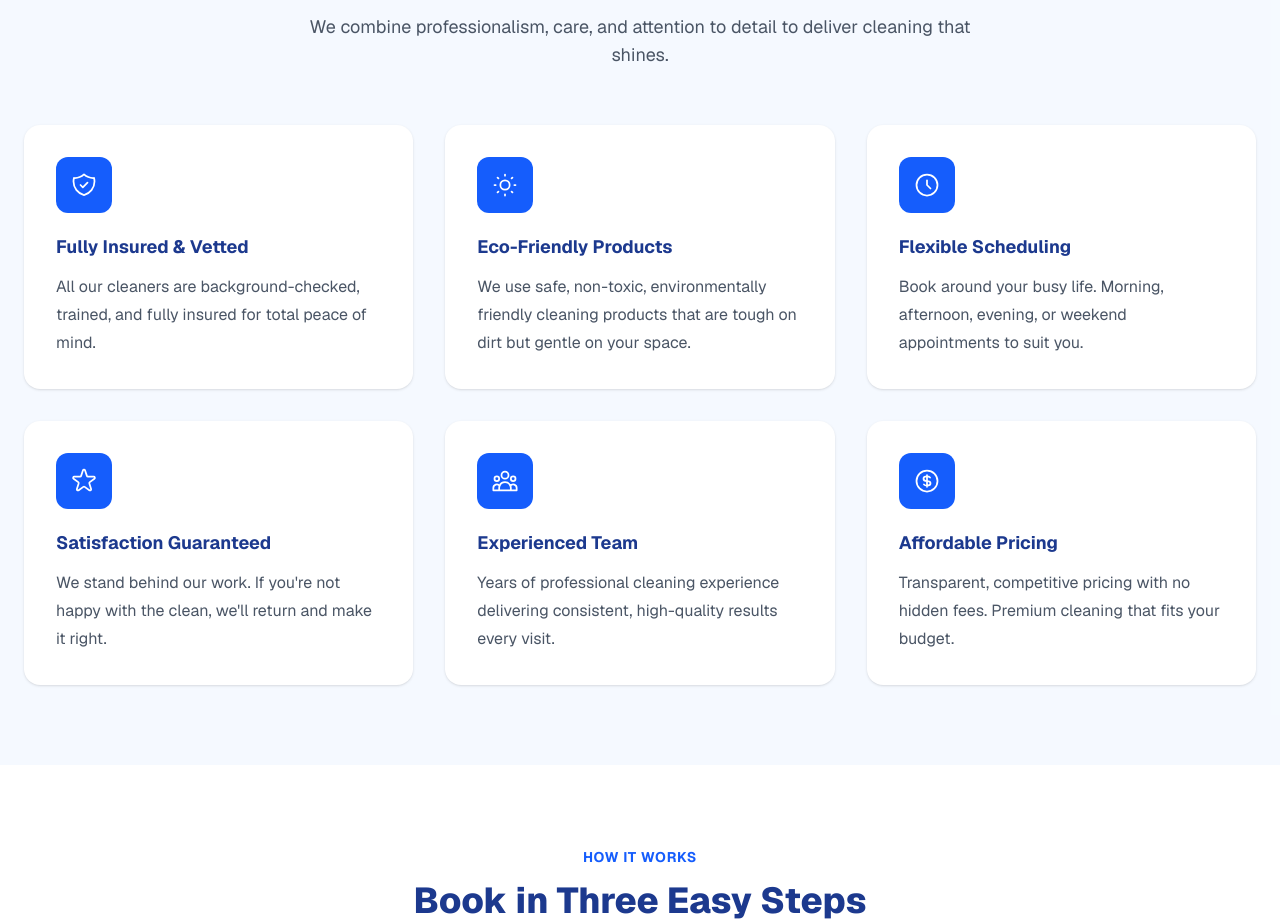
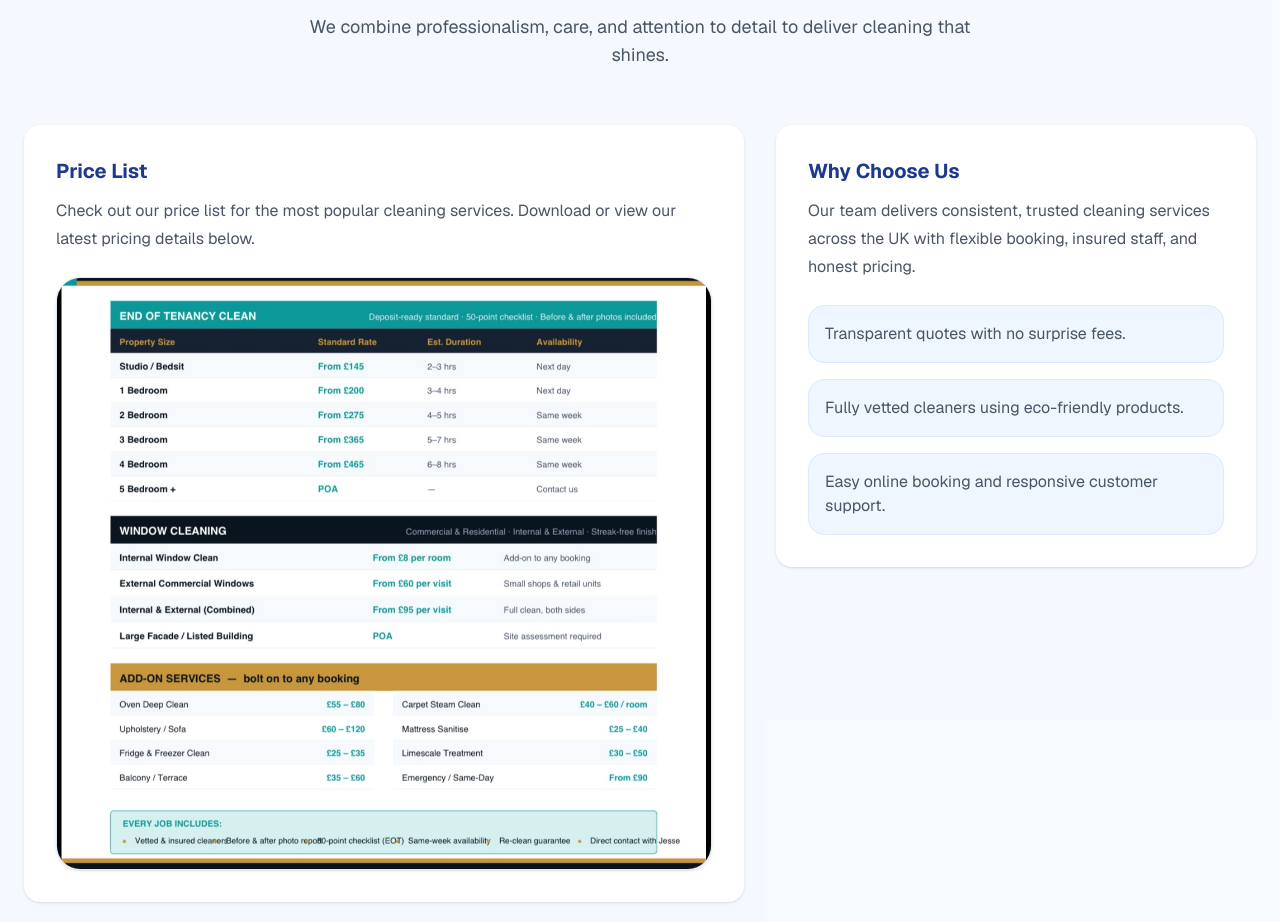
Before and after one commit to WilliamAziza/diamond-cleanerss, a Next.js app: page / in a window 1280 px wide. Shown: the part 2080-3002 px from the top of the page. Built offline with nearby package versions, Linux system fonts and the light colour scheme; no server answers.

Commit message:
whychooseus

```diff
--- a/components/WhyChooseUs.tsx
+++ b/components/WhyChooseUs.tsx
@@ -1,3 +1,6 @@
+import Image from "next/image";
+import priceListImage from "./pricelist.jpeg";
+
 const features = [
   {
     title: "Fully Insured & Vetted",
@@ -144,7 +147,24 @@ export default function WhyChooseUs() {
           </p>
         </div>
 
-        <div className="mt-14 grid gap-8 sm:grid-cols-2 lg:grid-cols-3">
+        <div className="mt-14 grid gap-8 lg:grid-cols-[1.2fr_0.8fr] items-start">
+          <div className="space-y-8">
+            <div className="rounded-2xl bg-white p-8 shadow-sm">
+              <h3 className="text-xl font-bold text-blue-900">Price List</h3>
+              <p className="mt-3 leading-7 text-gray-600">
+                Check out our price list for the most popular cleaning services.
+                Download or view our latest pricing details below.
+              </p>
+              <div className="mt-6 overflow-hidden rounded-3xl border border-blue-100 shadow-sm">
+                <Image
+                  src={priceListImage}
+                  alt="Price list"
+                  className="h-full w-full object-cover"
+                />
+              </div>
+            </div>
+
+            <div className="grid gap-8 sm:grid-cols-2 lg:grid-cols-2">
               {features.map((feature) => (
                 <div
                   key={feature.title}
@@ -163,6 +183,27 @@ export default function WhyChooseUs() {
               ))}
             </div>
           </div>
+
+          <div className="rounded-2xl bg-white p-8 shadow-sm">
+            <h3 className="text-xl font-bold text-blue-900">Why Choose Us</h3>
+            <p className="mt-3 leading-7 text-gray-600">
+              Our team delivers consistent, trusted cleaning services across the
+              UK with flexible booking, insured staff, and honest pricing.
+            </p>
+            <ul className="mt-6 space-y-4 text-gray-600">
+              <li className="rounded-2xl border border-blue-100 bg-blue-50 p-4">
+                Transparent quotes with no surprise fees.
+              </li>
+              <li className="rounded-2xl border border-blue-100 bg-blue-50 p-4">
+                Fully vetted cleaners using eco-friendly products.
+              </li>
+              <li className="rounded-2xl border border-blue-100 bg-blue-50 p-4">
+                Easy online booking and responsive customer support.
+              </li>
+            </ul>
+          </div>
+        </div>
+      </div>
     </section>
   );
 }
```
Lines whose indentation alone changed are shown as unchanged.
